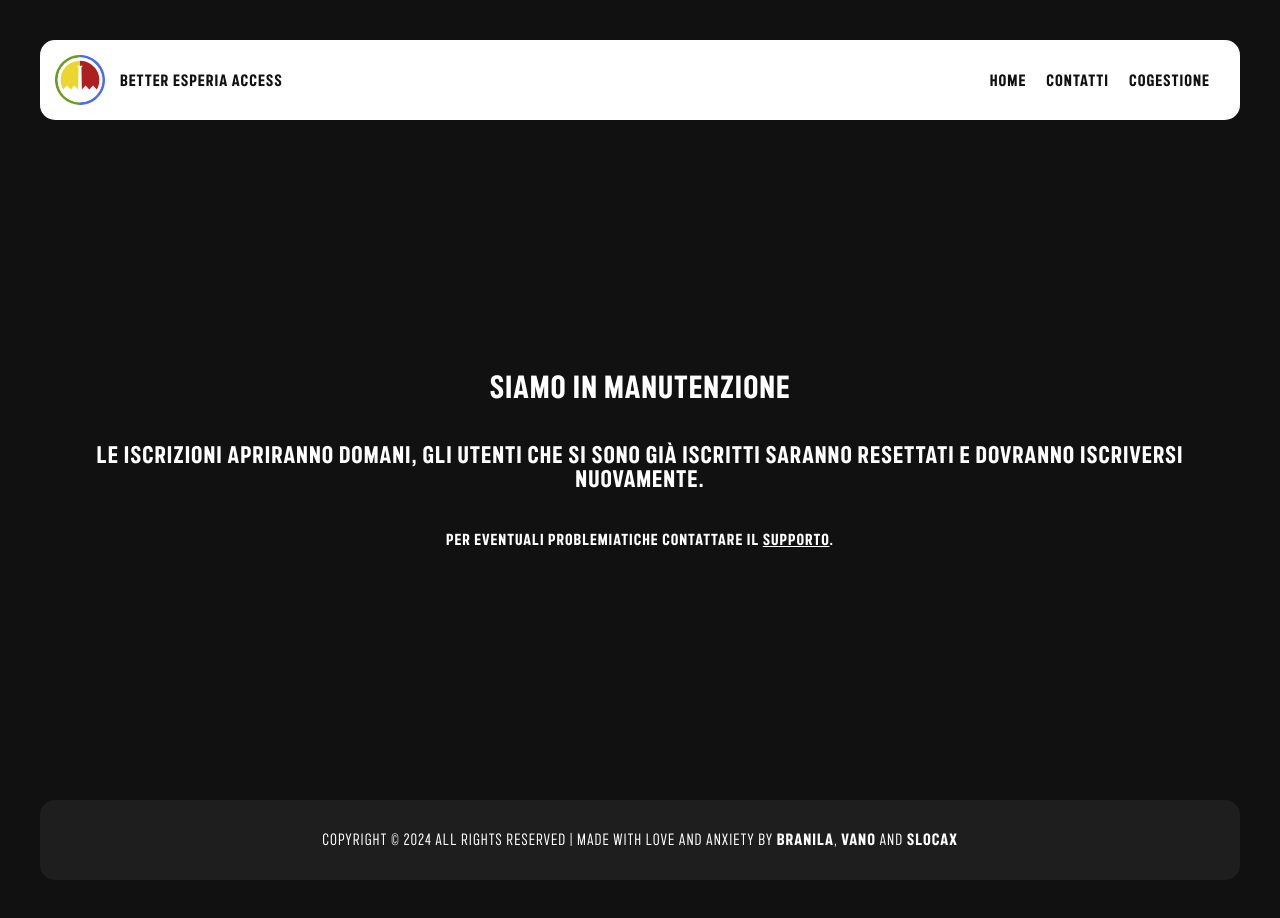
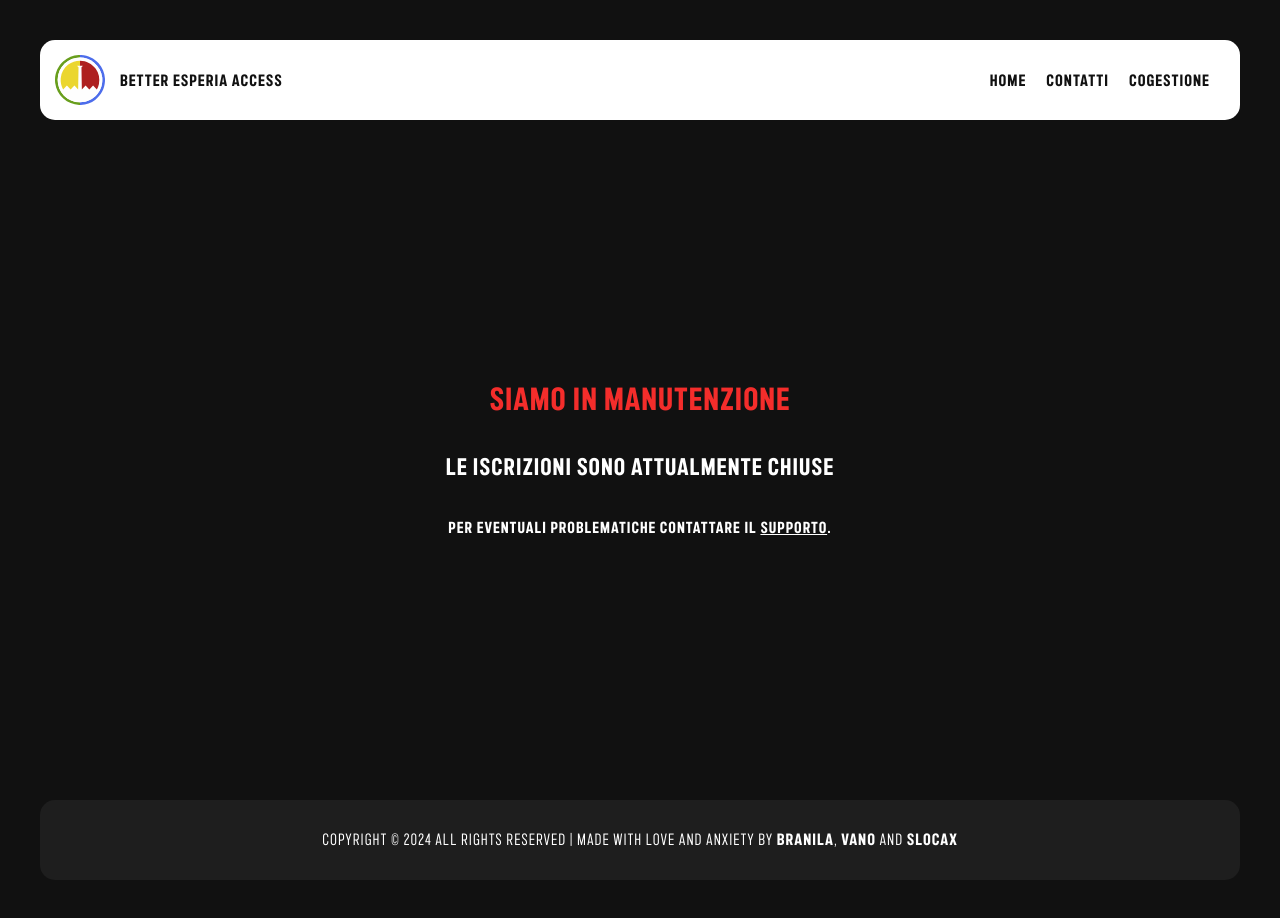
Before and after one commit to branila/bea, a SvelteKit app: page /maintenance in a window 1280 px wide. Built offline with nearby package versions, Linux system fonts and the light colour scheme.

Commit message:
modified maintenance page

```diff
--- a/src/routes/maintenance/+page.svelte
+++ b/src/routes/maintenance/+page.svelte
@@ -9,15 +9,14 @@
 <main>
   <div class="header">
     <h1 class="center">Siamo in manutenzione</h1>
+
     <h2>
-      Le iscrizioni apriranno domani, gli utenti che si sono già iscritti
-      saranno resettati e dovranno iscriversi nuovamente.
+      Le iscrizioni sono attualmente chiuse
     </h2>
+
     <p class="inline">
-      Per eventuali problemiatiche contattare il <a
-        class="link"
-        href="/contacts">supporto</a
-      >.
+      Per eventuali problematiche contattare il
+      <a class="link" href="/contacts">supporto</a>.
     </p>
   </div>
 </main>
@@ -26,7 +25,14 @@
   main {
     display: flex;
     flex-direction: column;
+    align-items: center;
+    justify-content: center;
     gap: 40px;
+  }
+
+  h1 {
+    color: var(--red);
+    filter: brightness(1.4)
   }
 
   .inline {
@@ -42,6 +48,7 @@
     align-items: center;
     text-align: center;
     flex-direction: column;
+    width: min(600px, 100%)
   }
 
   .link {
```
